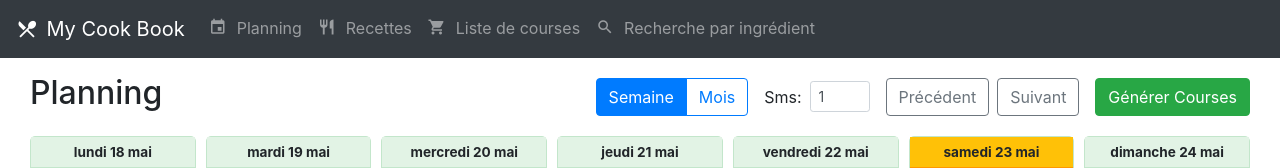
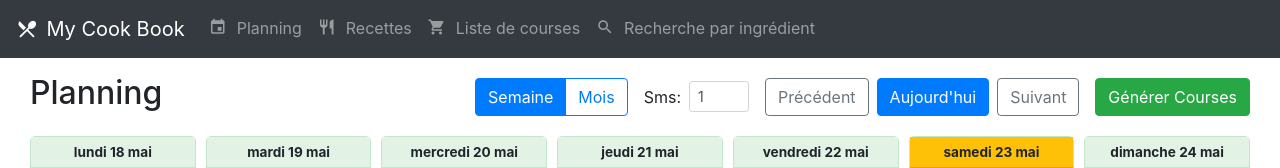
Before and after one commit to mce35/cookplan, an Angular app in the folder frontend/: page /planning in a window 1280 px wide. Shown: the top 168 px of the page. Built offline with nearby package versions, Linux system fonts and the light colour scheme; no server answers.

Commit message:
Add today button

```diff
--- a/frontend/src/app/components/planning/planning.ts
+++ b/frontend/src/app/components/planning/planning.ts
@@ -25,6 +25,7 @@ import { Recipe, Planning } from '../../models/models';
           </div>
 
           <button (click)="previous()" class="btn btn-outline-secondary mr-2">Précédent</button>
+          <button (click)="goToToday()" class="btn btn-primary mr-2">Aujourd'hui</button>
           <button (click)="next()" class="btn btn-outline-secondary mr-3">Suivant</button>
 
           <button (click)="toggleShoppingSelect()" class="btn" [class.btn-success]="!isSelectingShopping" [class.btn-danger]="isSelectingShopping">
@@ -264,6 +265,11 @@ export class PlanningComponent implements OnInit {
     this.updateRange();
   }
 
+  goToToday() {
+    this.referenceDate.set(new Date());
+    this.updateRange();
+  }
+
   isToday(date: Date): boolean {
     const today = new Date();
     return date.getDate() === today.getDate() &&
```
